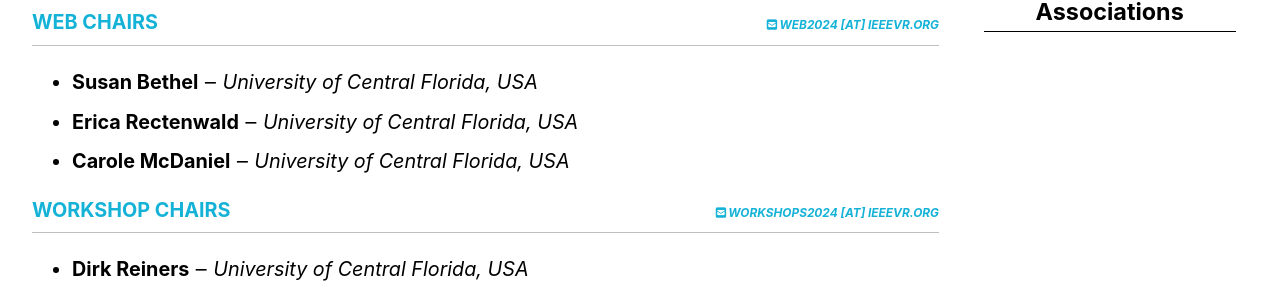
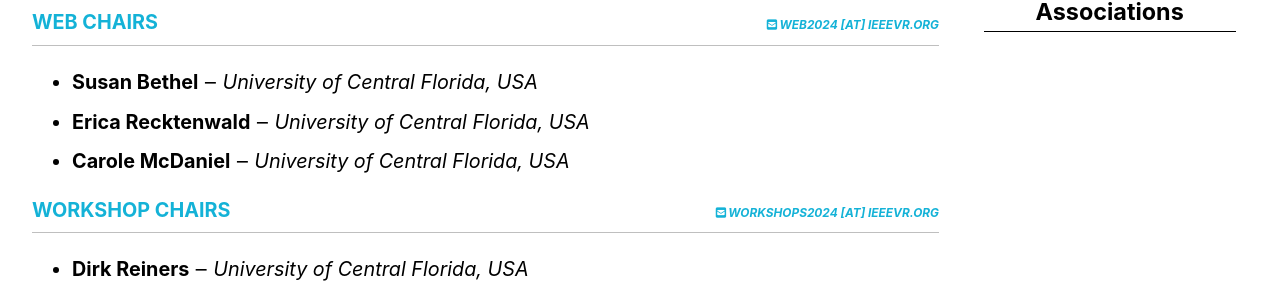
Before and after one commit to ieeevr/2024, a Jekyll site: the page built from committees/conference-committee/index.md, in a window 1280 px wide. Shown: the part 1828-2127 px from the top of the page. Built offline with Jekyll 4.4.1, drawn with Linux system fonts in a browser that asks for light colours; cached includes are drawn as plain includes; nearby versions of some CDN libraries.

Commit message:
Spell correction: Erica Recktenwald

```diff
--- a/committees/conference-committee/index.md
+++ b/committees/conference-committee/index.md
@@ -67,7 +67,7 @@
 	<h2>Web Chairs <div class="floatRight"><i class="fas fa-fw fa-envelope-square emailIconSm" style=""></i><i class="emailTextSm">web2024 [at] ieeevr.org</i></div></h2>
 	<ul>
 		<li><span class="bold">Susan Bethel</span> &#x2012; <i>University of Central Florida, USA</i></li>
-		<li><span class="bold">Erica Rectenwald</span> &#x2012; <i>University of Central Florida, USA</i></li>
+		<li><span class="bold">Erica Recktenwald</span> &#x2012; <i>University of Central Florida, USA</i></li>
 		<li><span class="bold">Carole McDaniel</span> &#x2012; <i>University of Central Florida, USA</i></li>
 	</ul>
 </div>
```
